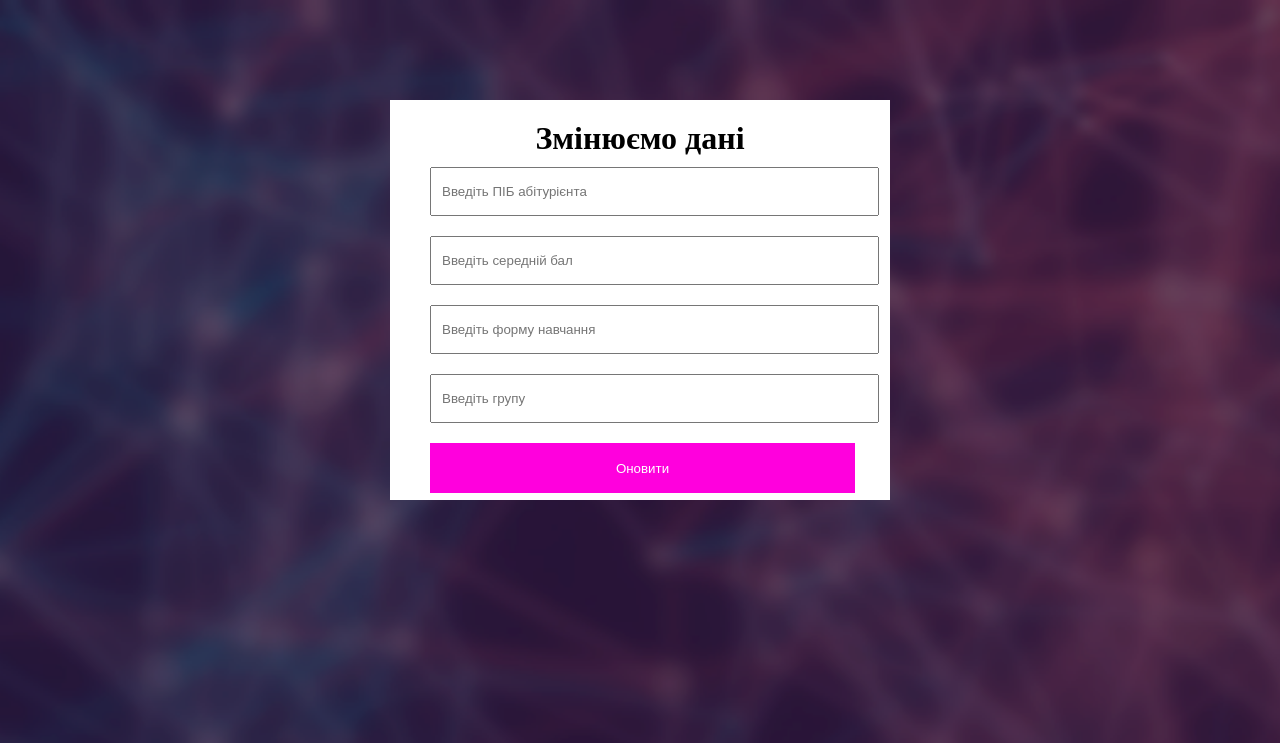
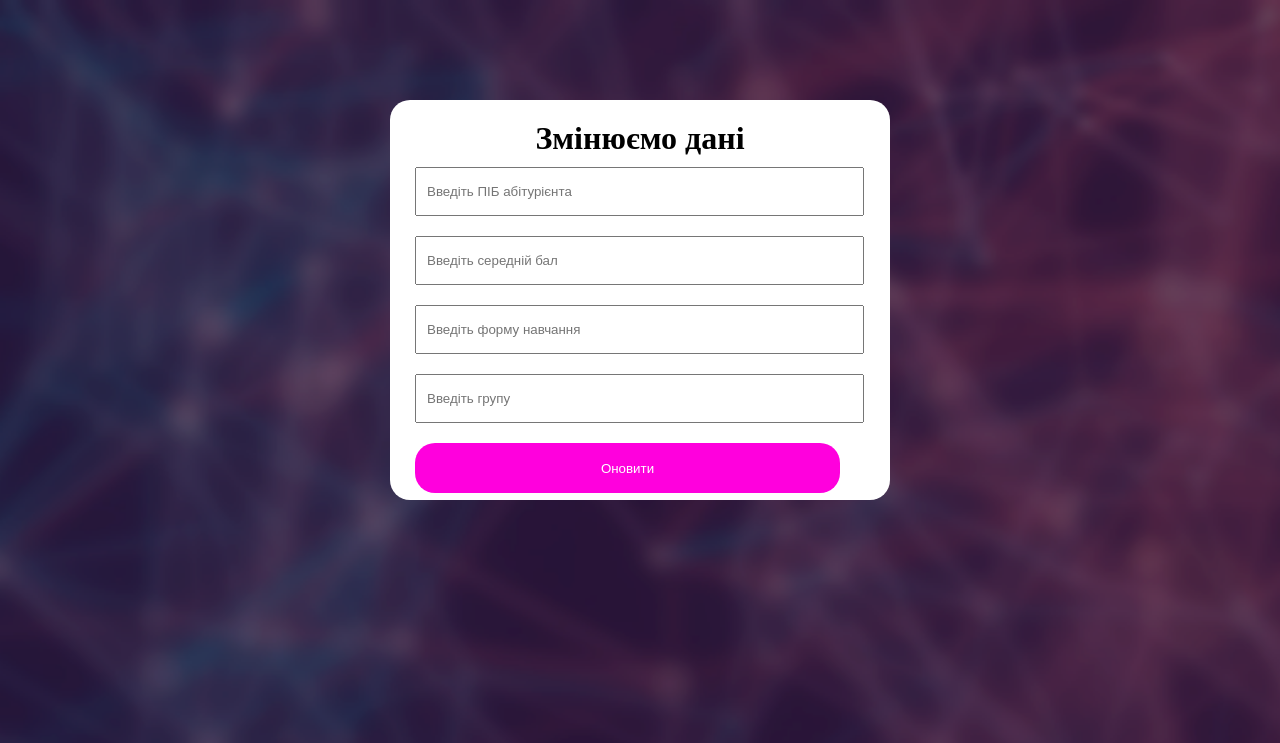
Before and after one commit to Anna9067/Project_hackathon, a PHP site: page /form.php?updateid=1 in a window 1280 px wide. Shown: the top 743 px of the page. Run offline with PHP 8.4, Linux system fonts and the light colour scheme.

Commit message:
Update form.css

```diff
--- a/task_1/css/form.css
+++ b/task_1/css/form.css
@@ -7,10 +7,11 @@
     width: 500px;
     height: 400px;
     background: #fff;
+    border-radius: 20px;
 }
  .container form{
     width:100%;
-    padding-left: 40px;
+    padding-left: 25px;
 }
 .container form input{
     width: 85%;
@@ -26,9 +27,16 @@
     background: rgb(255, 0, 221);
     border: none;
     color: #fff;
+    border-radius: 20px;
 }
 h1{
     display: block;
     text-align: center;
     padding-top: 20px;
 }
+
+.butons {
+
+    margin-left: auto;
+    width: 240px;
+}
```
